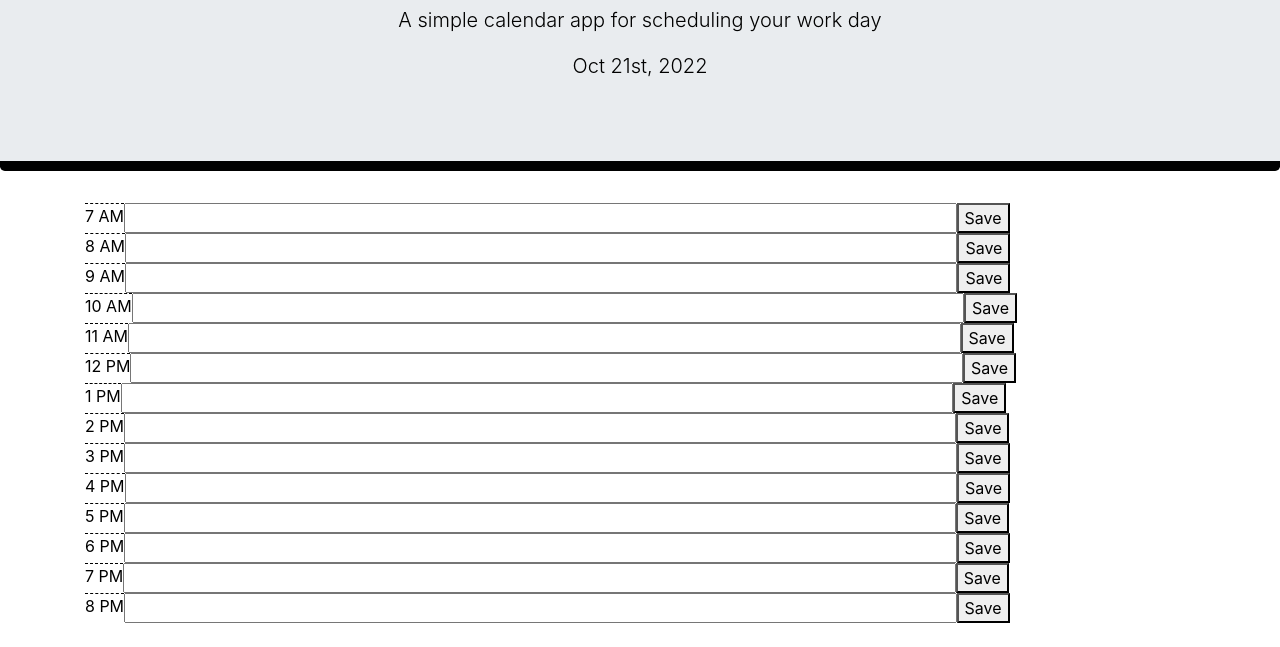
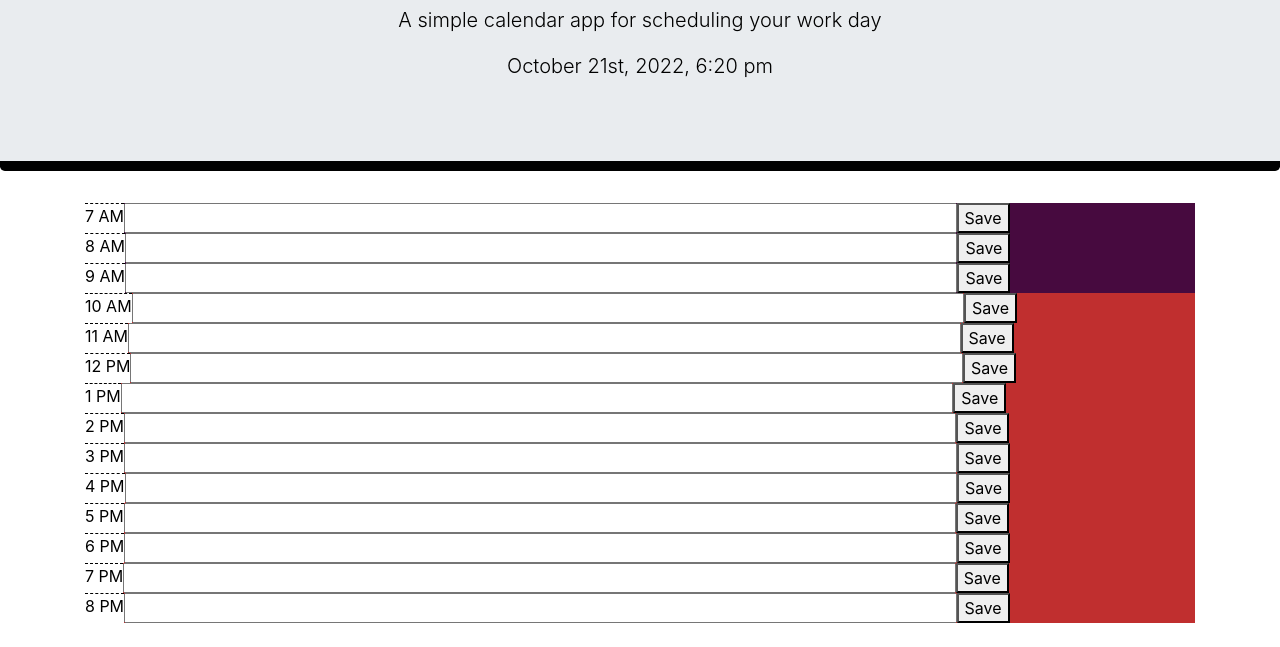
Before and after one commit to Jacobschoenbauer/work-scheduler, a plain HTML site: page index.html in a window 1280 px wide. Shown: the part 153-800 px from the top of the page. Drawn offline with nearby package versions, Linux system fonts and the light colour scheme.

Commit message:
setting up time cycle

```diff
--- a/Assets/script.js
+++ b/Assets/script.js
@@ -7,11 +7,29 @@
 // click button save button for the block the textfor the event is savedin local storage
 // i refresh page and events stay on page
 
-let today = moment();
-$("#currentDay").text(today.format("MMM Do, YYYY"));
+var today = moment();
+$("#currentDay").text(today.format("MMMM Do, YYYY, h:mm a"));
+
+
 
 function timeTracker() {
   var timeNow = moment().hour();
+  $(".shift-time").each(function () {
+    var cycleTime = $(this).attr("id")[1];
 
-
+    if (cycleTime < timeNow) {
+      $(this).removeClass("future");
+      $(this).removeClass("present");
+      $(this).addClass("past");
+    } else if (cycleTime === timeNow) {
+      $(this).removeClass("past");
+      $(this).removeClass("future");
+      $(this).addClass("present");
+    } else {
+      $(this).removeClass("present");
+      $(this).removeClass("past");
+      $(this).addClass("future");
+    }
+  });
 }
+timeTracker();
--- a/Assets/style.css
+++ b/Assets/style.css
@@ -43,17 +43,17 @@ textarea {
 }
 
 .past {
-  background-color: #d3d3d3;
+  background-color: #c02f2f;
   color: white;
 }
 
 .present {
-  background-color: #ff6961;
+  background-color: #30b341;
   color: white;
 }
 
 .future {
-  background-color: #77dd77;
+  background-color: #470a3f;
   color: white;
 }
 
```
